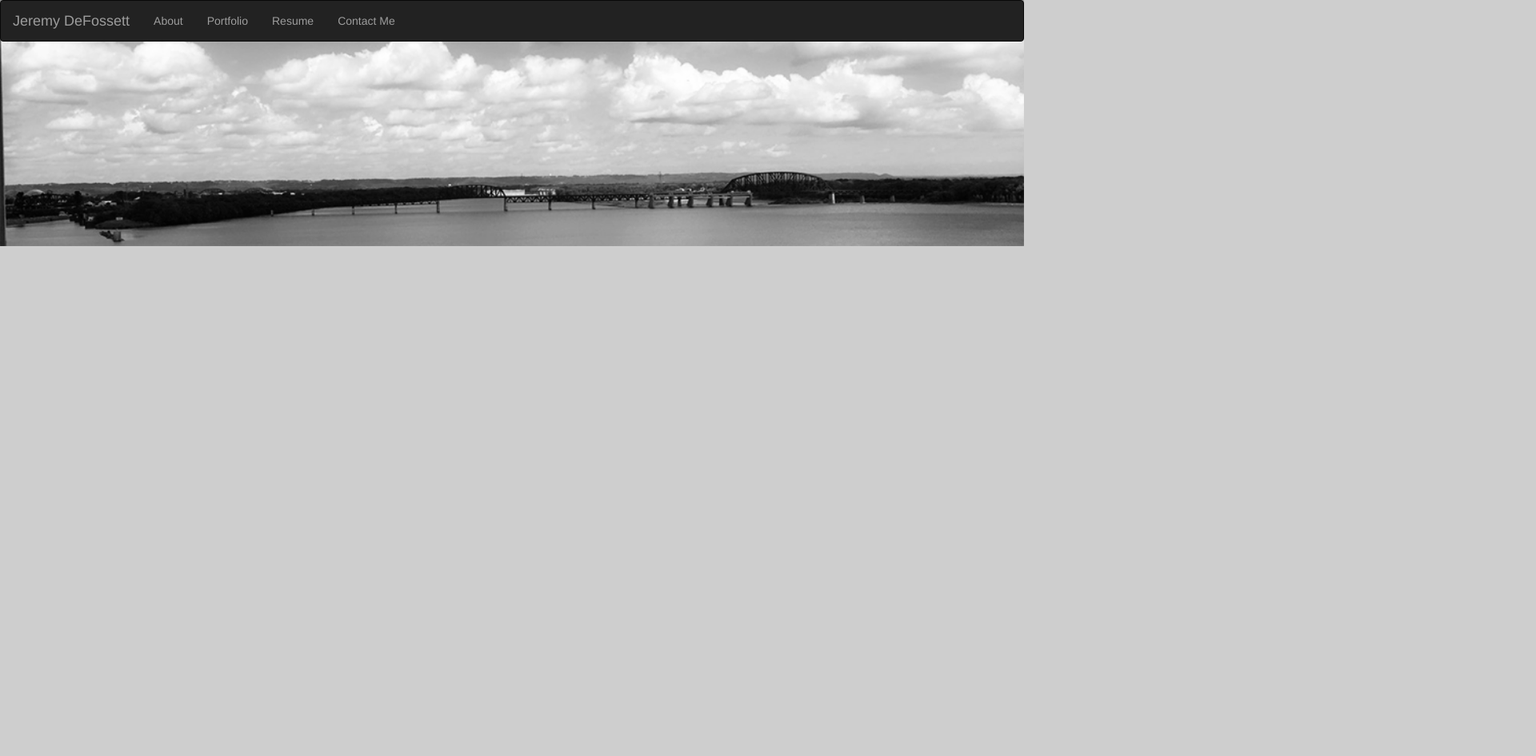
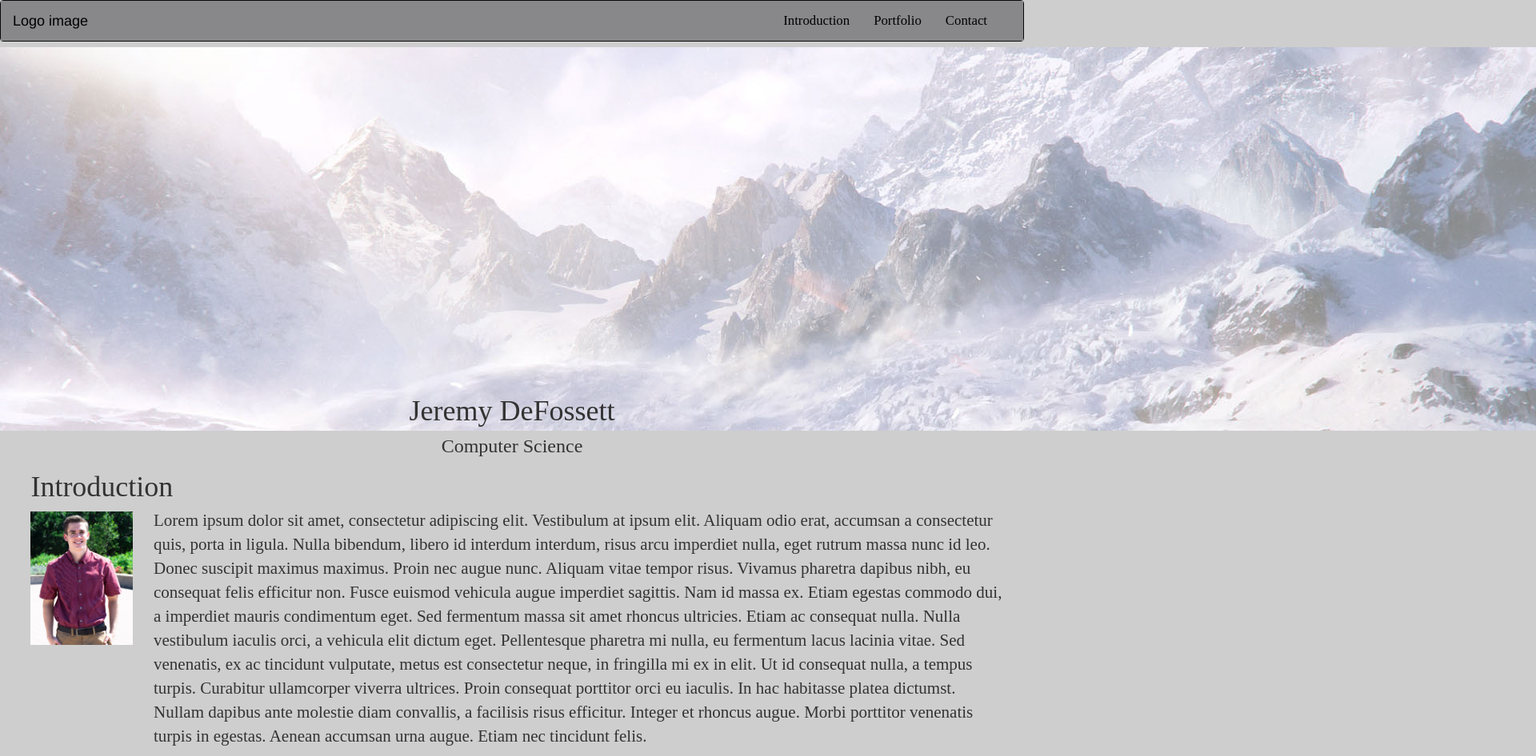
Before and after one commit to jdeffo/JDeffo-Web, a plain HTML site: page index.html at #/home in a window 1280 px wide. Shown: the whole page at 80% size, 1920 px wide, since content can reach past the window. Before the commit the page ends 800 px from the top, so only its background shows below. Drawn offline with Linux system fonts and the light colour scheme.

Commit message:
Updated changes to the Home page. Added in the background for full resolution monitors Began laying out the introductory section
Files Added:
Images/
  SelfPort.jp
  snowMount.jpg
  snowMountFullRes.jpg

Modified the style sheet and home.html pages

```diff
--- a/Content/JDeffoStyles.css
+++ b/Content/JDeffoStyles.css
@@ -1,3 +1,8 @@
+/*Style Sheet for Website
+Organized by page
+Alphabetical
+*/
+
 /*--INDEX--*/
 .JDBackground {
   background-color: #cecece;
@@ -6,20 +11,21 @@
 /*--NAVBAR-*/
 .JDNavWrapper {
   padding-bottom: 0;
-  vertical-align: top;
+
+  display: block;
+}
+
+.JDNavText {
+  font-family: Bebas Neue;
 }
 
 /*--HOME--*/
-.JDLouisWrapper {
+.JDBgWrapper {
   width: 100%;
   z-index: 0;
-}
-
-.JDLouis {
-  width: 100%;
-  margin-top: -15%;
-  display: inline-block;
   vertical-align: top;
+  padding-top: 0;
+  margin-top: -1%;
 }
 
 .JDHomeAbout {
@@ -27,3 +33,38 @@
   background-color: #636f77;
   margin-top: -2%;
 }
+
+.JDMount {
+  margin-top: 0;
+  /*opacity: 50%;*/
+}
+
+.JDTitleWrapper {
+  background-color: e9e9f4;
+  text-align: center;
+  margin-top: -5%;
+}
+
+.JDName {
+  font-family: Bebas Neue;
+}
+
+.JDComp {
+  font-family: Bebas Neue;
+  margin-top: 0;
+}
+
+.JDSelfPort {
+    width: 10%;
+    margin-left: 3%;
+    float: left;
+}
+
+.JDIntroTxt {
+  font-family: Bebas Neue;
+  font-size: 150%;
+  float: left;
+  margin-left: 15%;
+  margin-top: -13.3%;
+  padding-right: 2%;
+}
--- a/Documentation.txt
+++ b/Documentation.txt
@@ -54,3 +54,7 @@ Packages installed:
       Louisville2.png
     angular-route.js
     angular-route.min.js.map
+
+    1/11/17
+    Took break for Aspen trip.
+    Heath is finishing up graphic design
--- a/Views/Home.html
+++ b/Views/Home.html
@@ -1,10 +1,20 @@
-<div class="JDLouisWrapper">
-  <img class="JDLouis" src="Images/Louisville2.png">
+<div class="JDBgWrapper">
+  <img class="JDMount" src="Images/snowMountFullRes.jpg">
 </div>
 
-<!--
-<div class="JDHomeAbout">
-  <br>
-  <br>
-  <h2>Who Am I?</h2>
-</div>-->
+<div class="JDTitleWrapper">
+  <h1 class="JDName">Jeremy DeFossett</h1>
+  <h3 class="JDComp">Computer Science</h1>
+</div>
+
+<div class="JDIntro">
+  <h1 style="font-family: Bebas Neue; margin-left: 3%; margin-top: 1.5%;">Introduction</h1>
+
+  <img class="JDSelfPort" src="Images/SelfPort.jpg">
+
+  <div class="JDIntroTxt">
+    <p>	Lorem ipsum dolor sit amet, consectetur adipiscing elit. Vestibulum at ipsum elit. Aliquam odio erat, accumsan a consectetur quis, porta in ligula. Nulla bibendum, libero id interdum interdum, risus arcu imperdiet nulla, eget rutrum massa nunc id leo. Donec suscipit maximus maximus. Proin nec augue nunc. Aliquam vitae tempor risus. Vivamus pharetra dapibus nibh, eu consequat felis efficitur non.
+Fusce euismod vehicula augue imperdiet sagittis. Nam id massa ex. Etiam egestas commodo dui, a imperdiet mauris condimentum eget. Sed fermentum massa sit amet rhoncus ultricies. Etiam ac consequat nulla. Nulla vestibulum iaculis orci, a vehicula elit dictum eget. Pellentesque pharetra mi nulla, eu fermentum lacus lacinia vitae.
+	Sed venenatis, ex ac tincidunt vulputate, metus est consectetur neque, in fringilla mi ex in elit. Ut id consequat nulla, a tempus turpis. Curabitur ullamcorper viverra ultrices. Proin consequat porttitor orci eu iaculis. In hac habitasse platea dictumst. Nullam dapibus ante molestie diam convallis, a facilisis risus efficitur. Integer et rhoncus augue. Morbi porttitor venenatis turpis in egestas. Aenean accumsan urna augue. Etiam nec tincidunt felis. </p>
+</div>
+</div>
--- a/Views/NavBar.html
+++ b/Views/NavBar.html
@@ -1,16 +1,15 @@
 <div class="JDNavWrapper">
   <nav class="navbar navbar-inverse">
-    <div class="container-fluid">
+    <div class="container-fluid" style="background-color: #888789;">
       <div class="navbar-header">
-        <a class="navbar-brand" href="#">Jeremy DeFossett</a>
+        <a class="navbar-brand" href="#" style="color: black;">Logo image</a>
       </div>
 
       <div class="collapse navbar-collapse" id="bs-example-navbar-collapse-1">
-        <ul class="nav navbar-nav">
-          <li><a href="#">About</a></li>
-          <li><a href="#/portfolio">Portfolio</a></li>
-          <li><a href="#/resume">Resume</a></li>
-          <li><a href="#/contact">Contact Me</a></li>
+        <ul class="nav navbar-nav pull-right JDNavText">
+          <li><a href="#" style="color: black; font-size: 120%;">Introduction</a></li>
+          <li><a href="#/portfolio" style="color: black; font-size: 120%;">Portfolio</a></li>
+          <li><a href="#/resume" style="color: black; font-size: 120%;">Contact</a></li>
         </ul>
       </div>
     </div>
```
Also changed, not shown: Images/SelfPort.jpg (added), Images/snowMount.jpg (added), Images/snowMountFullRes.jpg (added).
